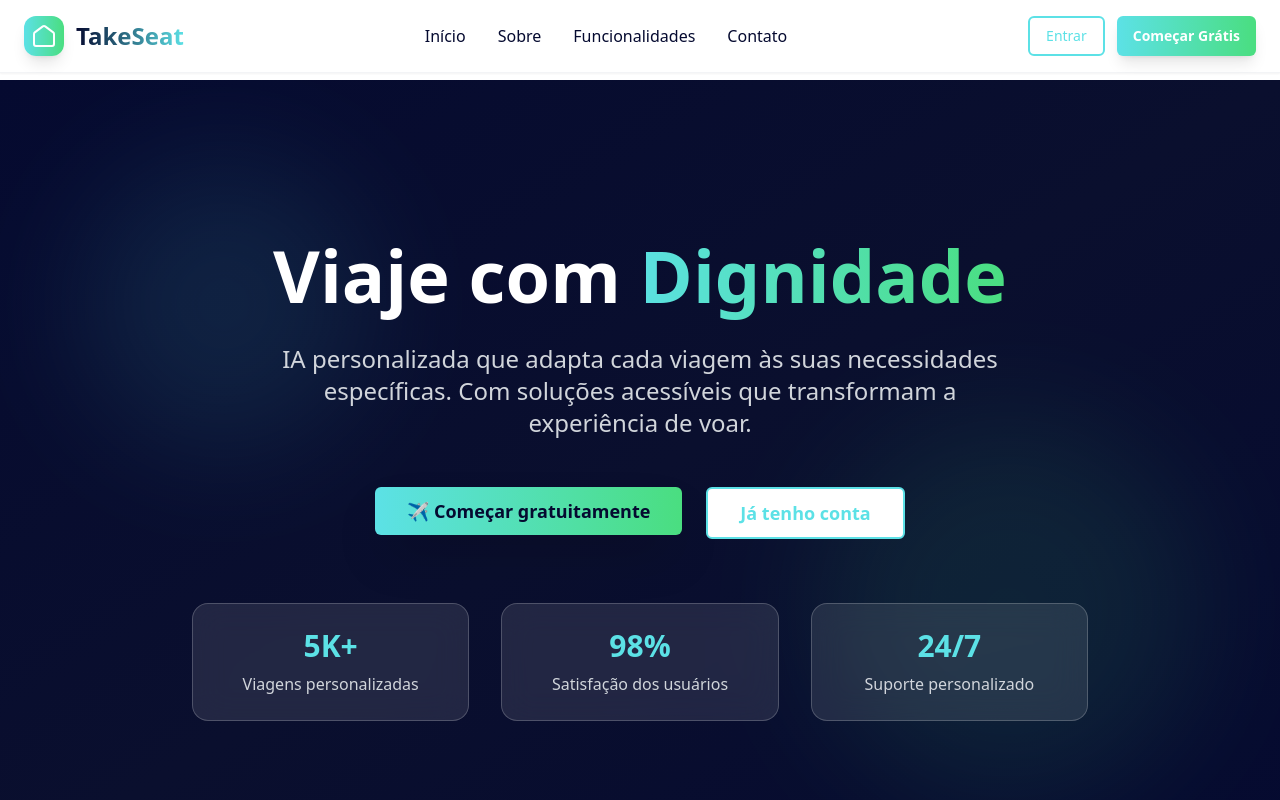
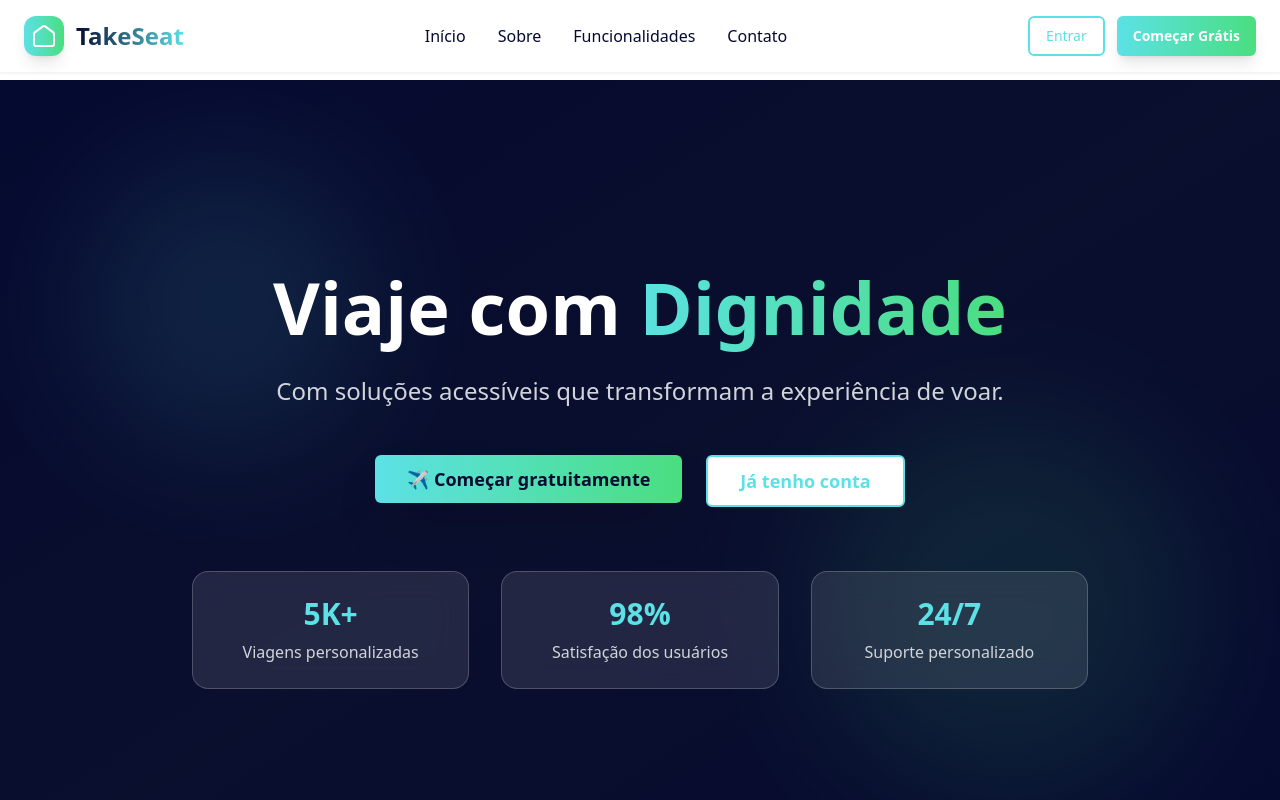
Before and after one commit to MatheusGuerraa77/take-seat-ai-journeys, a React (Vite) app: page / in a window 1280 px wide. Shown: the top 800 px of the page. Built offline with nearby package versions, Linux system fonts and the light colour scheme.

Commit message:
Refactor: Update HeroSection text
Replaced the text "que adapta cada viagem às suas necessidades específicas." with "Com soluções acessíveis que transformam a experiência de voar." in the HeroSection.

```diff
--- a/src/components/HeroSection.tsx
+++ b/src/components/HeroSection.tsx
@@ -1,4 +1,3 @@
-
 import React from 'react';
 import { Link } from 'react-router-dom';
 import { Button } from '@/components/ui/button';
@@ -20,7 +19,6 @@ const HeroSection = () => {
           </h1>
 
           <p className="text-xl md:text-2xl text-gray-300 mb-12 max-w-3xl mx-auto leading-relaxed">
-            IA personalizada que adapta cada viagem às suas necessidades específicas.
             Com soluções acessíveis que transformam a experiência de voar.
           </p>
 
```
